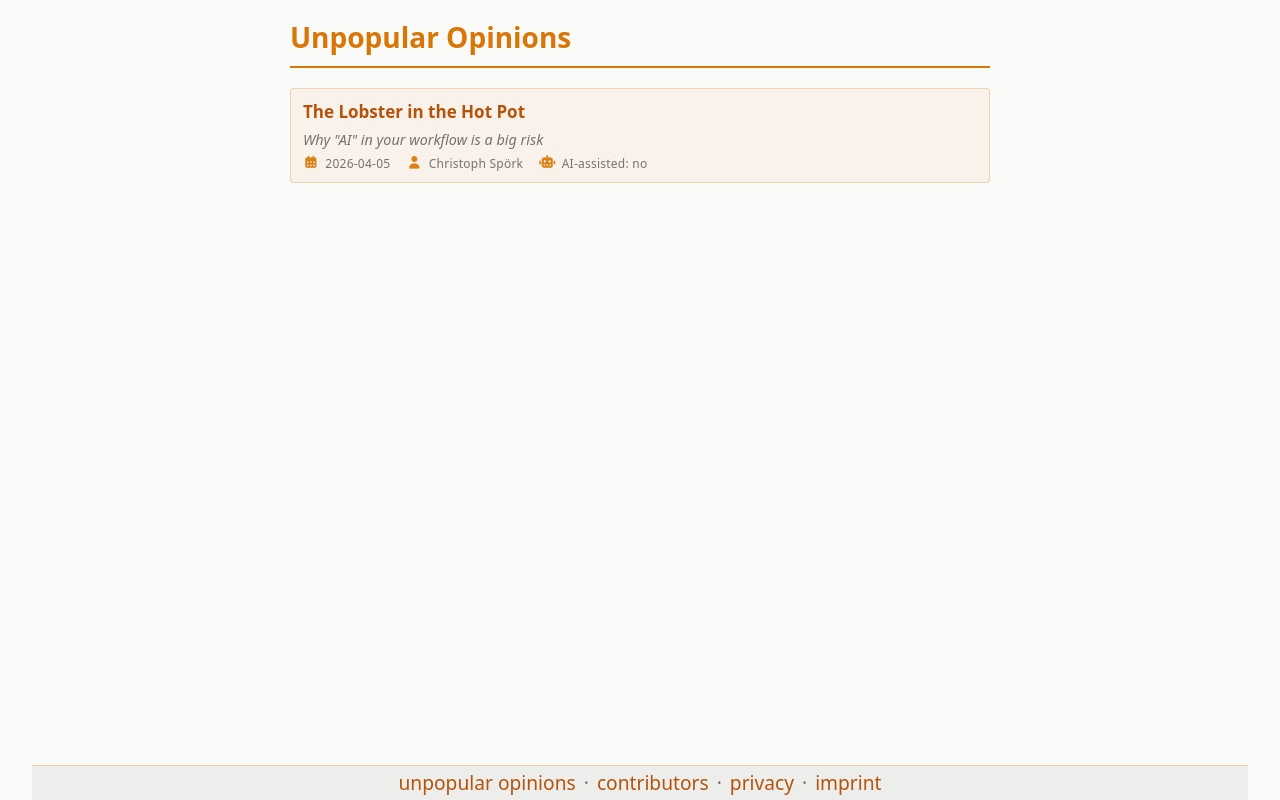
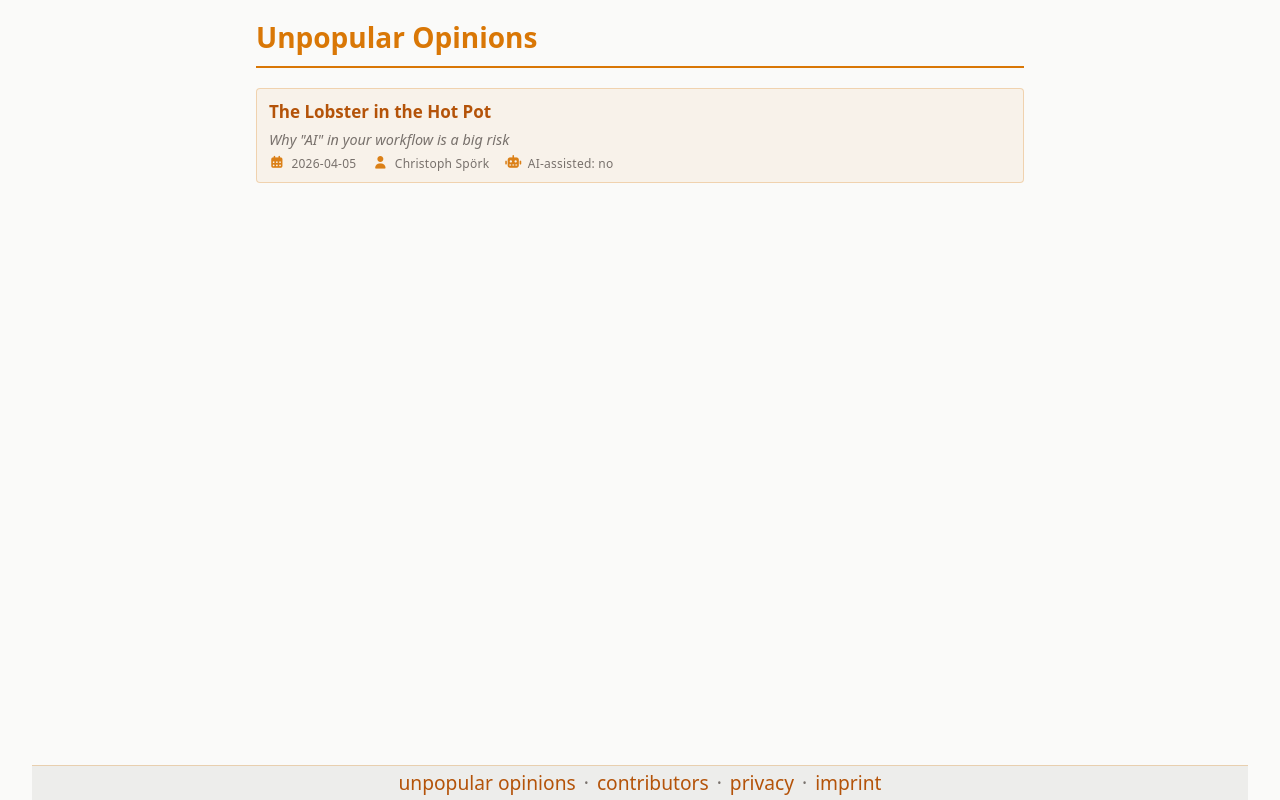
Before and after one commit to opententacle/opententacle.github.io, a website built with Vite: page index.html in a window 1280 px wide. Built offline with nearby package versions, Linux system fonts and the light colour scheme; some packages are replaced by stand-ins of ours; no server answers.

Commit message:
Fix styling (app width)

```diff
--- a/src/index.css
+++ b/src/index.css
@@ -156,7 +156,7 @@ ot-app .app-main > * {
 
 @media (min-width: 1024px) {
   ot-app .app-main > * {
-    width: min(100%, 72ch);
+    width: min(100%, 60vw);
     margin-inline: auto;
   }
 }
```
